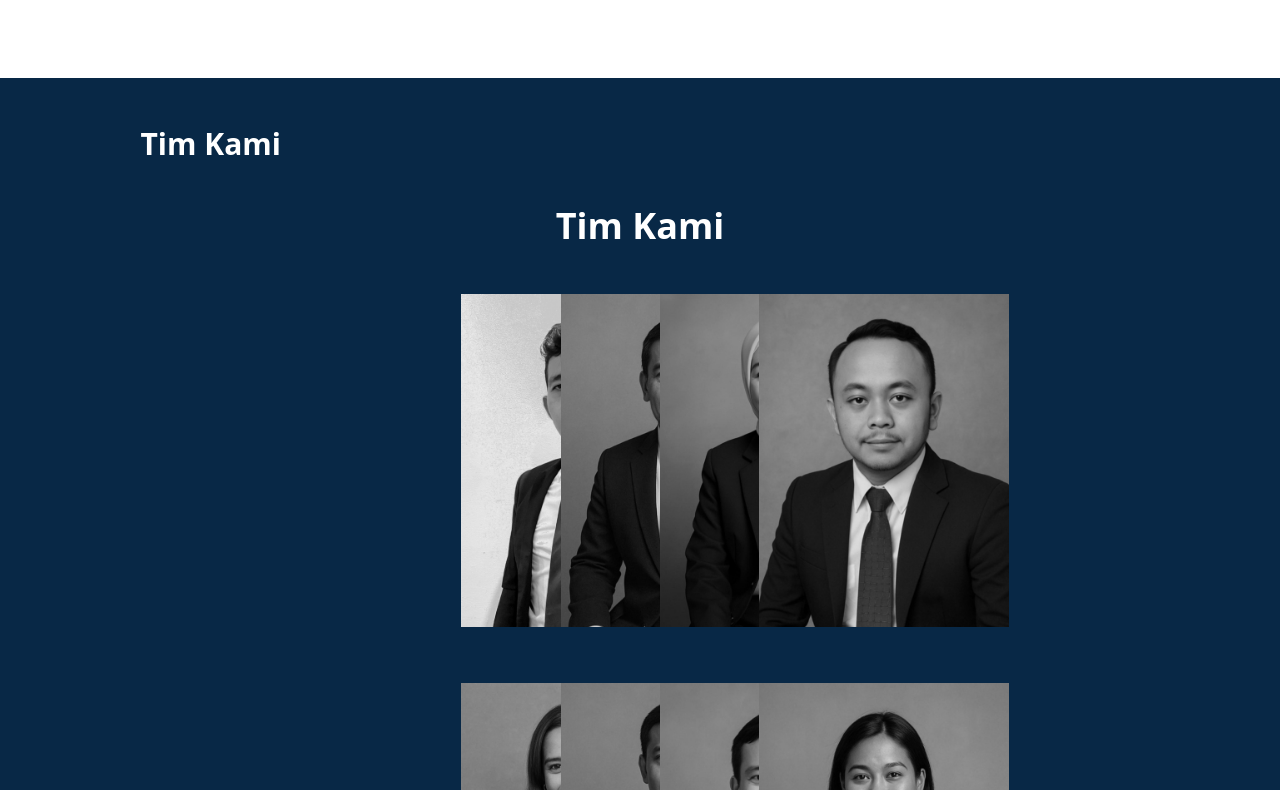
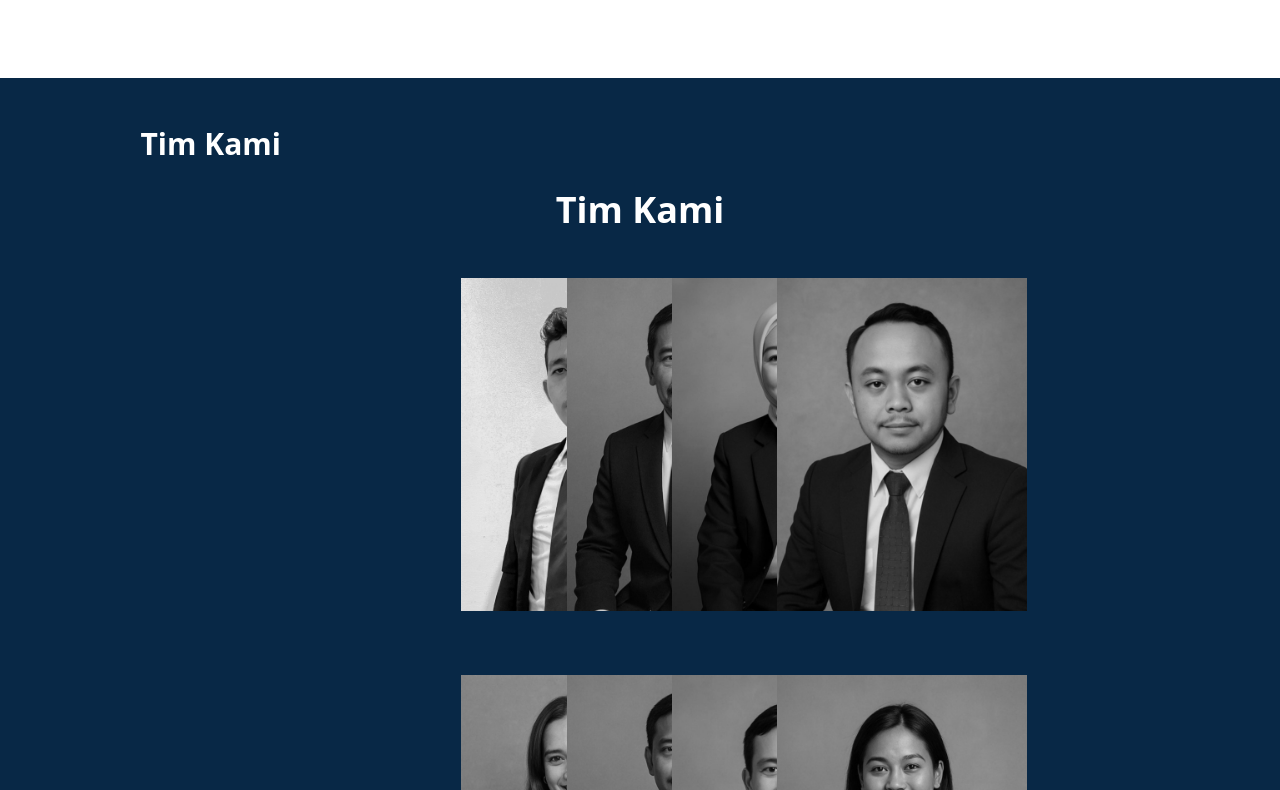
Before and after one commit to ProfAdri90/estetic-dinamis, a Next.js app: page / in a window 1280 px wide. Shown: the part 3450-4240 px from the top of the page. Built offline with nearby package versions, Linux system fonts and the light colour scheme.

Commit message:
Update OurTeams.jsx

```diff
--- a/components/OurTeams.jsx
+++ b/components/OurTeams.jsx
@@ -14,10 +14,17 @@ const teamMembers = [
 
 export default function OurTeams() {
   return (
-    <section id="tim" className="bg-[#082846] text-white py-20">
-      <h2 className="text-4xl font-bold text-center mb-12">Tim Kami</h2>
+    <section id="tim" className="bg-[#082846] text-white py-16">
+      <motion.h2
+        initial={{ opacity: 0, y: 20 }}
+        whileInView={{ opacity: 1, y: 0 }}
+        transition={{ duration: 0.7 }}
+        className="text-4xl font-bold text-center mb-12"
+      >
+        Tim Kami
+      </motion.h2>
 
-      <div className="max-w-[1280px] mx-auto px-4 grid grid-cols-2 md:grid-cols-4 gap-x-10 gap-y-14 justify-center">
+      <div className="max-w-[1280px] mx-auto grid grid-cols-2 md:grid-cols-4 gap-x-16 gap-y-16 justify-center px-4">
         {teamMembers.map((member, index) => (
           <motion.div
             key={index}
```
